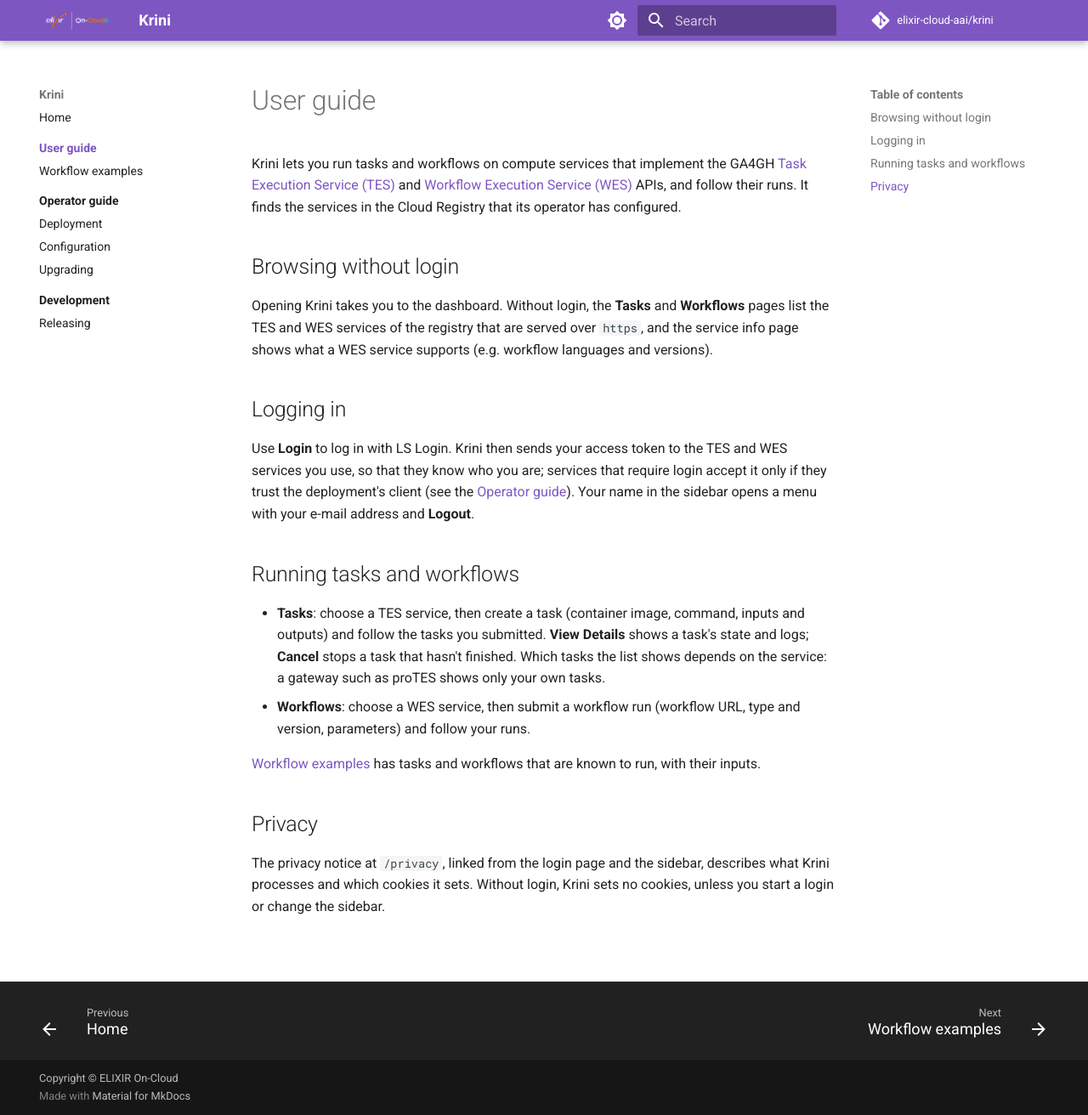
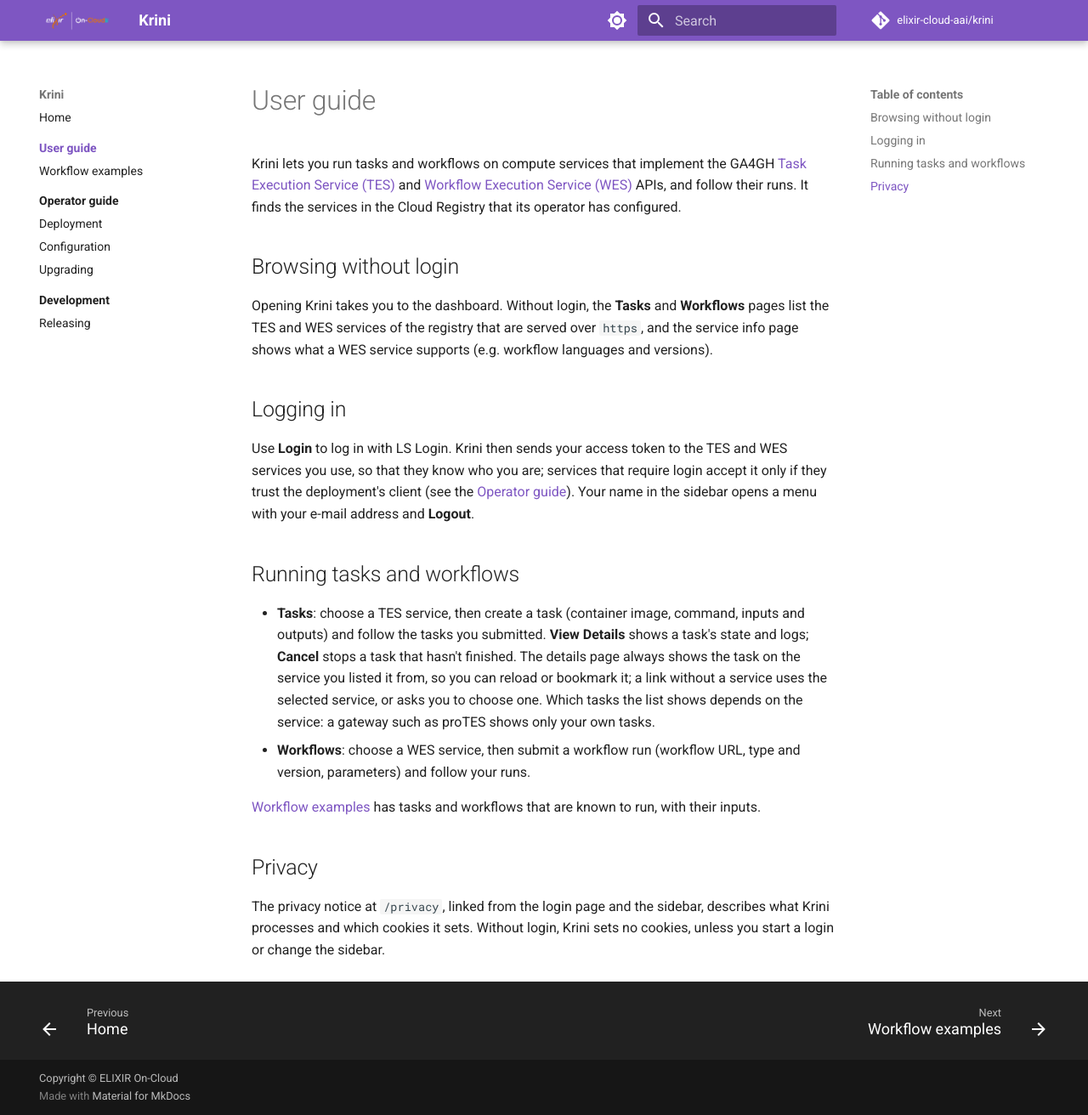
Before and after one commit to elixir-cloud-aai/krini, an MkDocs documentation site: the page built from docs/user-guide/index.md, in a window 1280 px wide and 1312 px high. Shown: the whole window at 85% size. Built offline with MkDocs 1.6.1 and Material for MkDocs 9.7.7, drawn with Linux system fonts in a browser that asks for light colours; comment, search, counter and statistics services are not loaded.

Commit message:
fix: let unlinked task details switch service
A details link without a service uses the current selection; it now
shows the selector, so the user can switch if the task is on another
service. The mock records requests to the http TES entry too, so the
e2e test can show that a link to it sends none. The user guide
describes the details links.

Refs #41, #44

Co-Authored-By: Claude Opus 5.5 <noreply@anthropic.com>

```diff
--- a/docs/user-guide/index.md
+++ b/docs/user-guide/index.md
@@ -28,8 +28,11 @@ Your name in the sidebar opens a menu with your e-mail address and
 - **Tasks**: choose a TES service, then create a task (container image,
   command, inputs and outputs) and follow the tasks you submitted. **View
   Details** shows a task's state and logs; **Cancel** stops a task that
-  hasn't finished. Which tasks the list shows depends on the service: a
-  gateway such as proTES shows only your own tasks.
+  hasn't finished. The details page always shows the task on the service
+  you listed it from, so you can reload or bookmark it; a link without a
+  service uses the selected service, or asks you to choose one. Which
+  tasks the list shows depends on the service: a gateway such as proTES
+  shows only your own tasks.
 - **Workflows**: choose a WES service, then submit a workflow run (workflow
   URL, type and version, parameters) and follow your runs.
 
```
Also changed, not shown: 2 other files.
